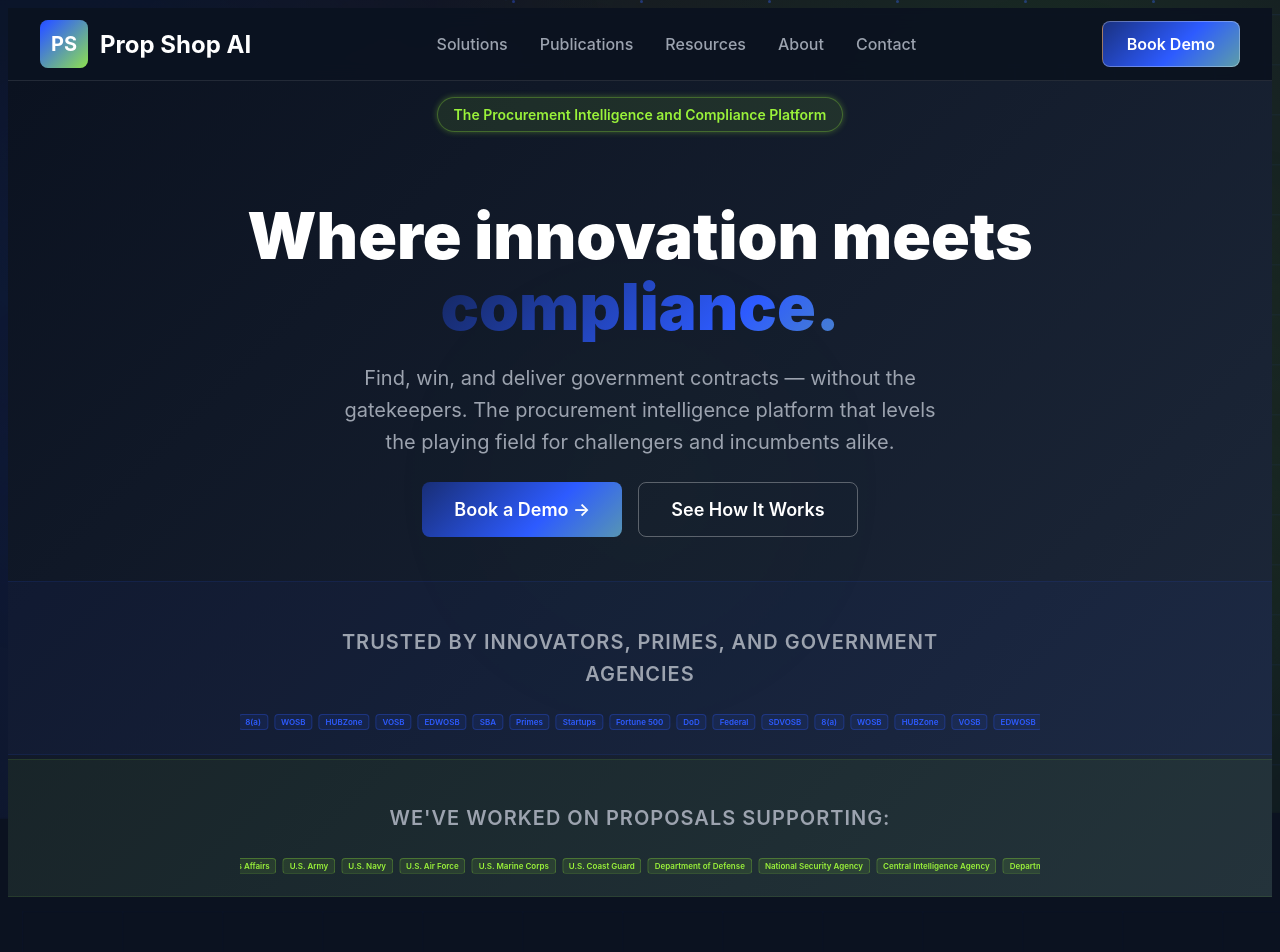
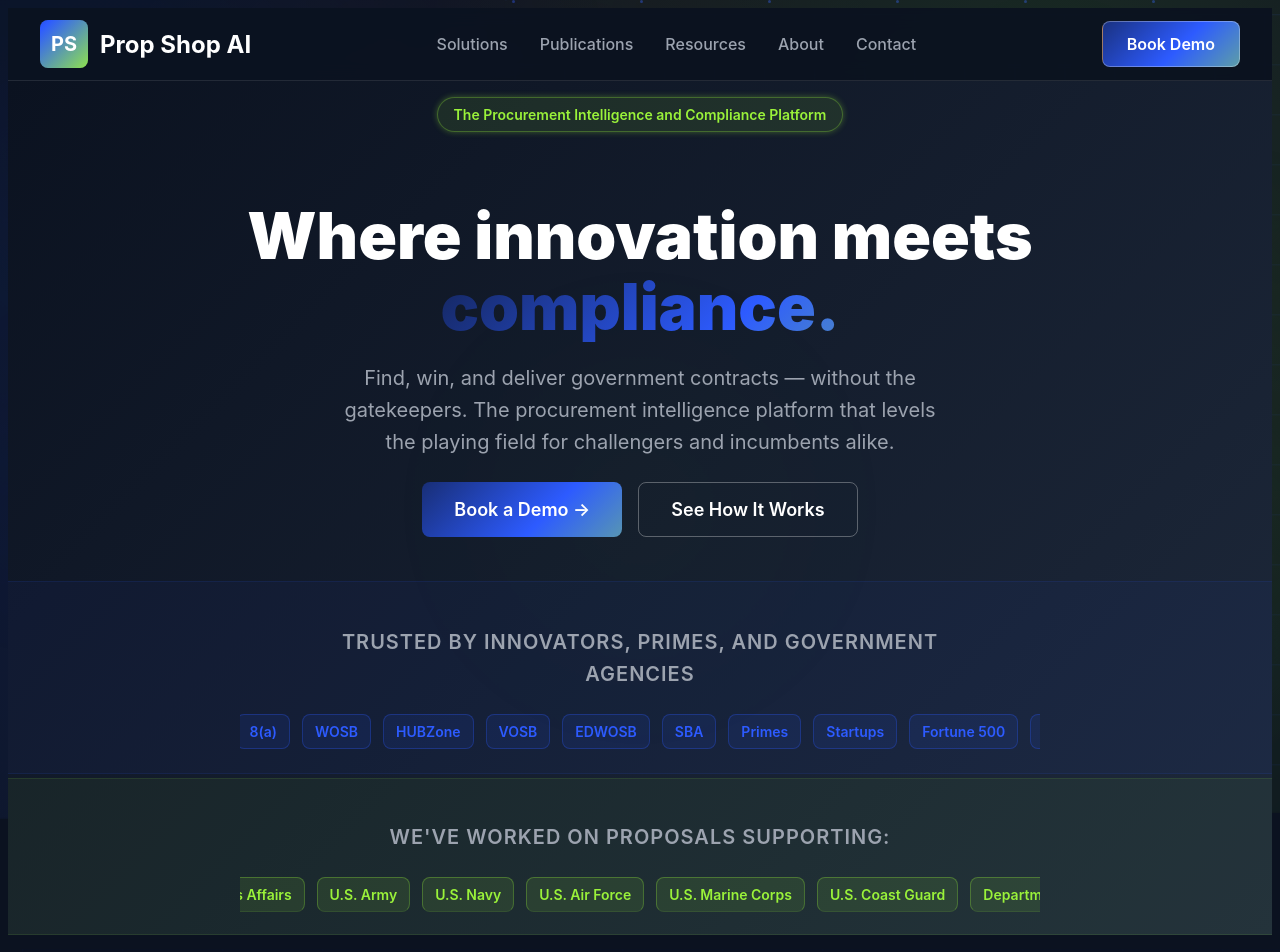
Before and after one commit to matthewbaumeister/PSAI-Website, a Next.js app: page / in a window 1280 px wide. Shown: the top 952 px of the page. Built offline with nearby package versions, Linux system fonts and the light colour scheme.

Commit message:
Fix scrolling element fonts: increase size to 0.875rem and ensure proper infinite scrolling with duplicated content

```diff
--- a/src/app/globals.css
+++ b/src/app/globals.css
@@ -564,9 +564,9 @@ body::after {
 
 .proof-label {
   text-align: center;
-  font-size: 0.75rem;
+  font-size: 0.875rem;
   color: rgba(255, 255, 255, 0.7);
-  margin-bottom: 0.375rem;
+  margin-bottom: 0.5rem;
   text-transform: uppercase;
   letter-spacing: 0.05em;
   font-weight: 600;
@@ -579,18 +579,18 @@ body::after {
 
 .proof-items {
   display: flex;
-  gap: 0.375rem;
+  gap: 0.75rem;
   animation: scroll-left 60s linear infinite;
   white-space: nowrap;
   width: max-content;
 }
 
 .proof-item {
-  padding: 0.125rem 0.375rem;
+  padding: 0.5rem 0.75rem;
   background: rgba(45, 91, 255, 0.1);
   border: 1px solid rgba(45, 91, 255, 0.3);
-  border-radius: 0.25rem;
-  font-size: 0.5rem;
+  border-radius: 0.5rem;
+  font-size: 0.875rem;
   font-weight: 600;
   color: #2D5BFF;
   white-space: nowrap;
@@ -610,9 +610,9 @@ body::after {
 
 .agencies-label {
   text-align: center;
-  font-size: 0.625rem;
+  font-size: 0.875rem;
   color: rgba(255, 255, 255, 0.7);
-  margin-bottom: 0.375rem;
+  margin-bottom: 0.5rem;
   text-transform: uppercase;
   letter-spacing: 0.05em;
   font-weight: 600;
@@ -625,19 +625,19 @@ body::after {
 
 .agencies-items {
   display: flex;
-  gap: 0.375rem;
+  gap: 0.75rem;
   animation: scroll-right 180s linear infinite;
   white-space: nowrap;
   width: max-content;
 }
 
 .agency-item {
-  padding: 0.125rem 0.375rem;
+  padding: 0.5rem 0.75rem;
   background: rgba(154, 242, 58, 0.1);
   border: 1px solid rgba(154, 242, 58, 0.3);
   border-bottom: 1px solid rgba(154, 242, 58, 0.1);
-  border-radius: 0.25rem;
-  font-size: 0.5rem;
+  border-radius: 0.5rem;
+  font-size: 0.875rem;
   font-weight: 600;
   color: #9AF23A;
   white-space: nowrap;
--- a/src/components/sections/hero.tsx
+++ b/src/components/sections/hero.tsx
@@ -31,7 +31,7 @@ export function Hero() {
       <div className="proof-row">
         <div className="container">
           <p className="proof-label">
-            Trusted by innovators, primes, and government agencies
+            TRUSTED BY INNOVATORS, PRIMES, AND GOVERNMENT AGENCIES
           </p>
           <div className="proof-scroll">
             <div className="proof-items">
@@ -69,7 +69,7 @@ export function Hero() {
       <div className="agencies-row">
         <div className="container">
           <p className="agencies-label">
-            We&apos;ve worked on proposals supporting:
+            WE&apos;VE WORKED ON PROPOSALS SUPPORTING:
           </p>
           <div className="agencies-scroll">
             <div className="agencies-items">
```
